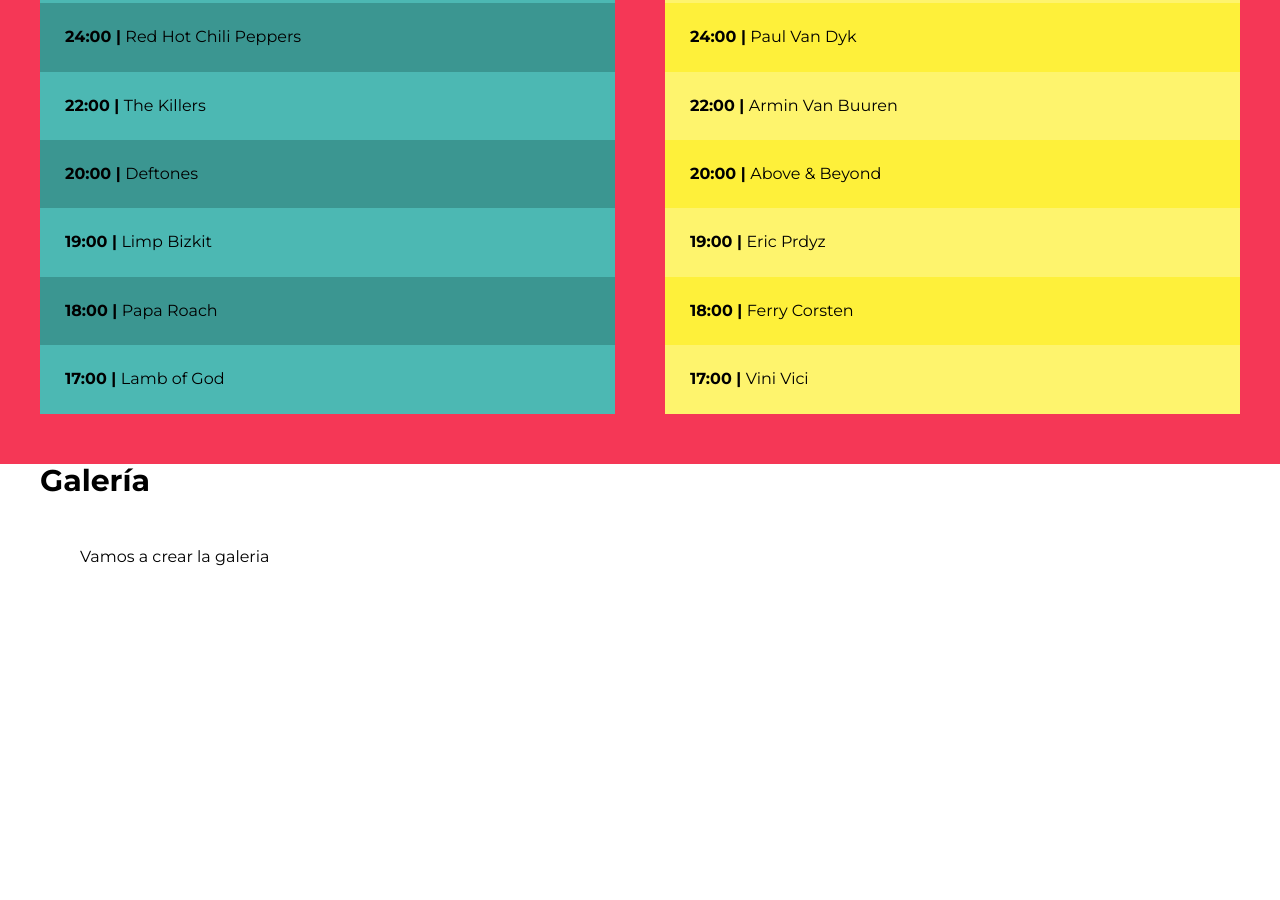
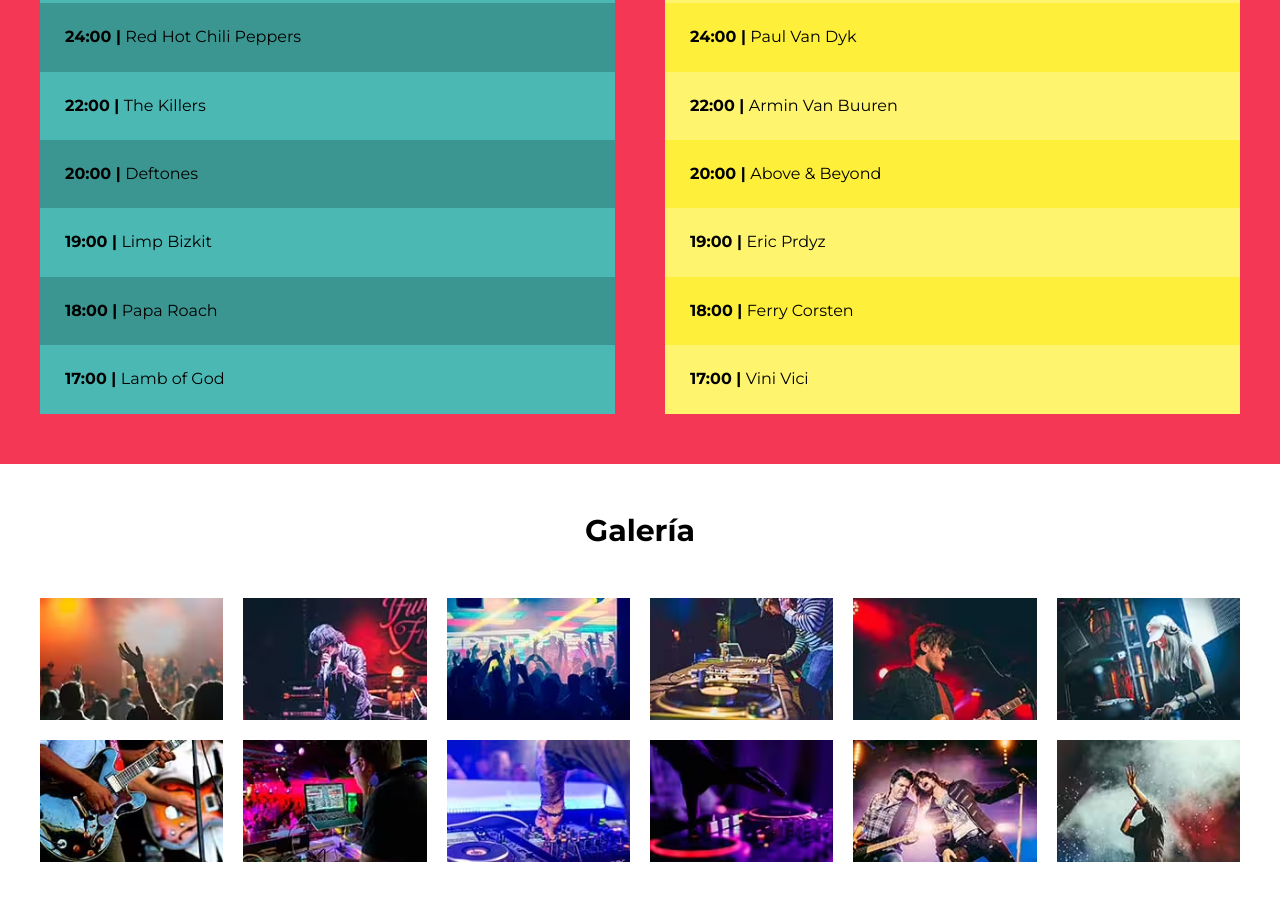
Before and after one commit to Ultron021122/Rock-Festival, a website: page index.html in a window 1280 px wide. Shown: the part 2381-3281 px from the top of the page. Before the commit the page ends 2963 px from the top, so only its background shows below. Drawn offline with Linux system fonts and the light colour scheme; files that its build step writes are made by us from their sources.

Commit message:
version 2.7

```diff
--- a/src/js/app.js
+++ b/src/js/app.js
@@ -9,5 +9,13 @@
 function crearGaleria() {
     const galeria =document.querySelector('.galeria-imagenes');
 
-    galeria.textContent="Vamos a crear la galeria";
+    for(let i = 1; i <= 12; i++) {
+        const imagen = document.createElement('picture');
+        imagen.innerHTML = `
+            <source srcset="build/img/thumb/${i}.avif" type="image/avif">
+            <source srcset="build/img/thumb/${i}.webp" type="image/webp">
+            <img loading="lazy" width="200" height="300" src="build/img/thumb/${i}.jpg" alt="Imagen de vocalista">
+        `;
+        galeria.appendChild(imagen);
+    }
 }
--- /dev/null
+++ b/src/scss/layout/_galeria.scss
@@ -0,0 +1,23 @@
+@use 'base/variables' as v;
+@use 'base/mixins' as m;
+
+.galeria {
+    padding: 5rem 0;
+    h3 {
+        text-align: center;
+    }
+}
+
+.galeria-imagenes {
+    @include m.resetear-lista;
+    @include m.grid(2, 2rem);
+    @include m.telefono {
+        @include m.grid(3, 2rem);
+    }
+    @include m.tablet {
+        @include m.grid(4, 2rem);
+    }
+    @include m.desktop {
+        @include m.grid(6, 2rem);
+    }
+}
--- a/src/scss/layout/_index.scss
+++ b/src/scss/layout/_index.scss
@@ -2,3 +2,4 @@
 @forward 'video';
 @forward 'festival';
 @forward 'lineup';
+@forward 'galeria';
```
Also changed, not shown: index.html (+1 -3 lines), build/css/app.css, build/js/app.js.
